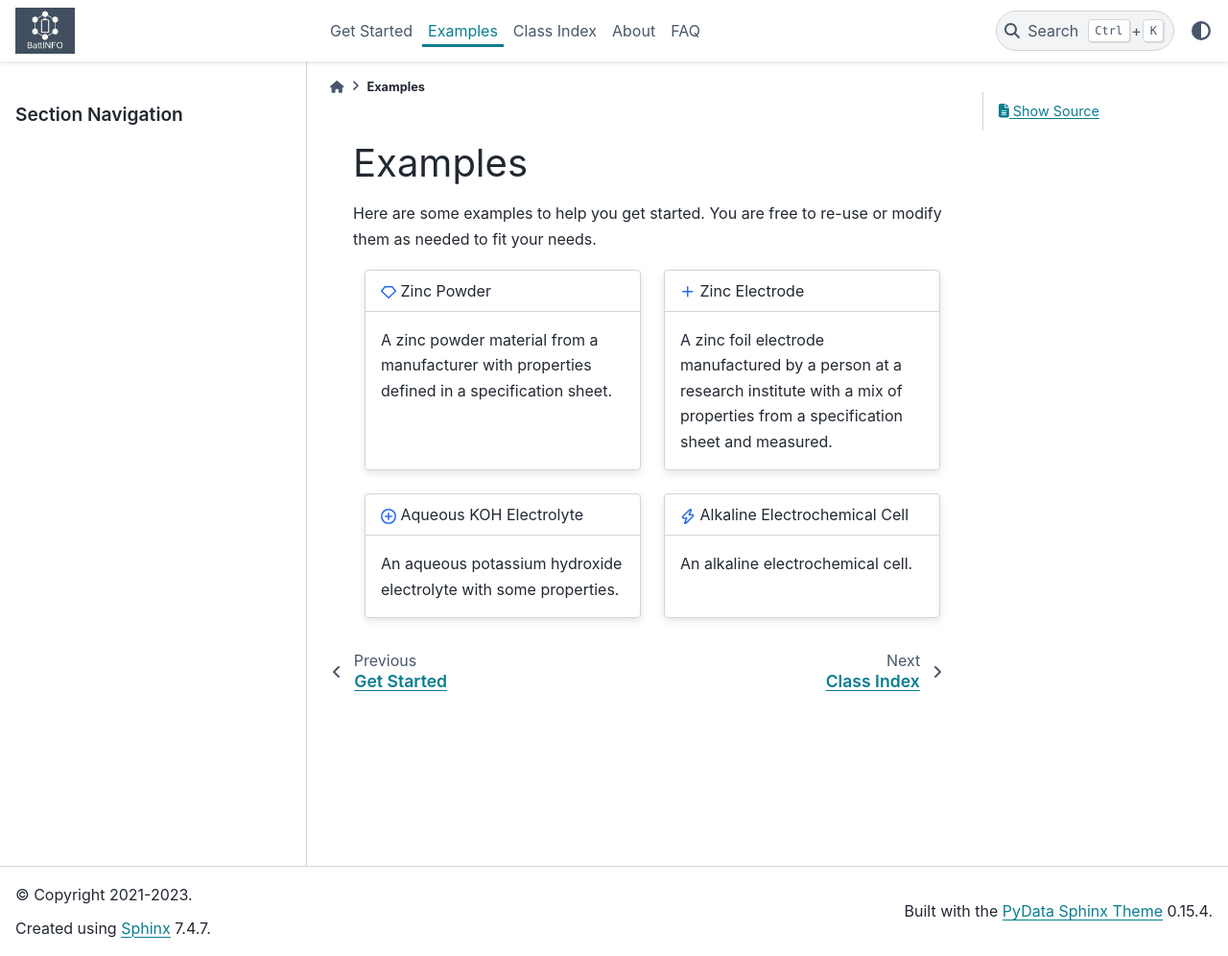
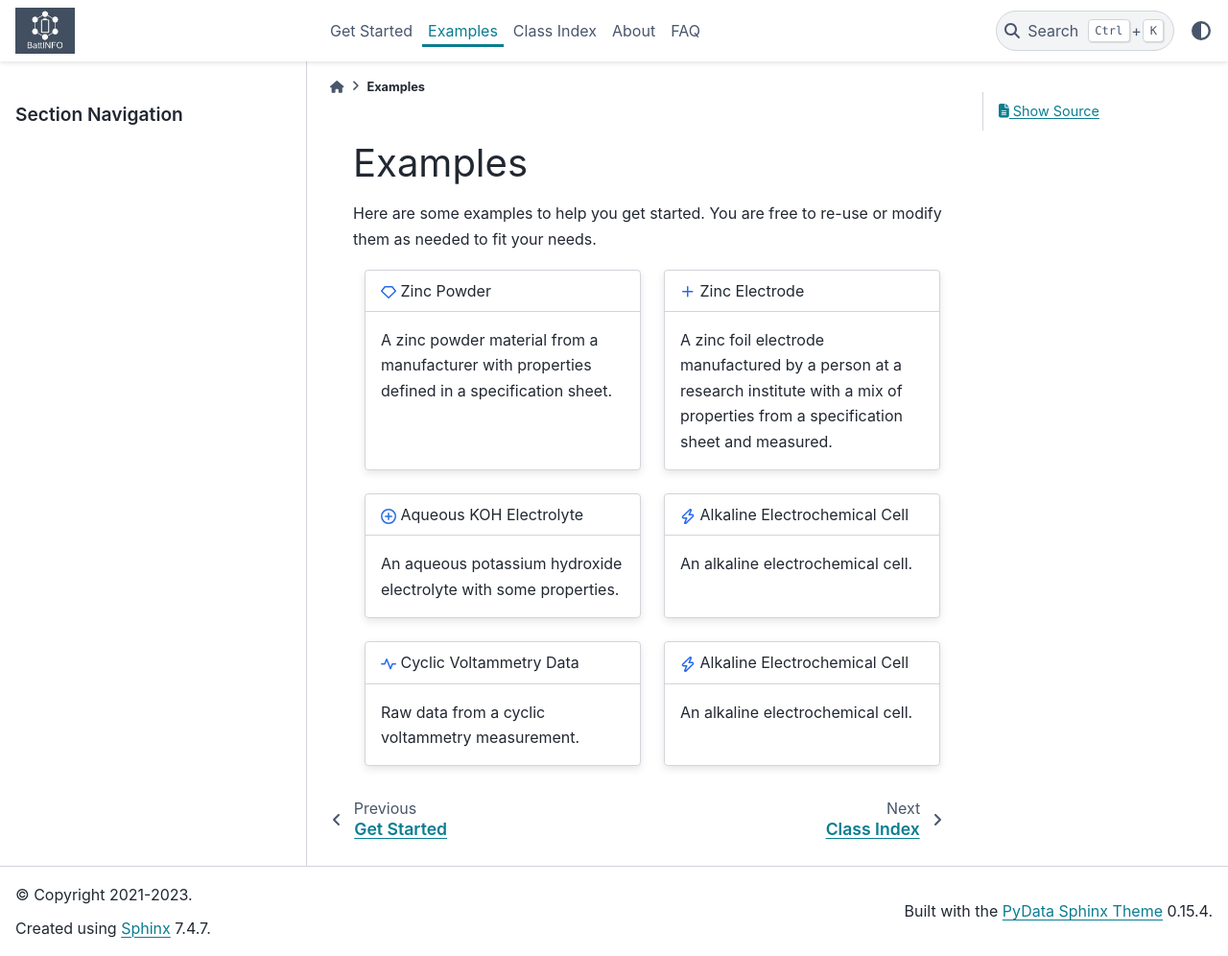
Before and after one commit to emmo-repo/domain-electrochemistry, a Sphinx documentation site: the page built from sphinx/examples.rst, in a window 1280 px wide and 996 px high. Shown: the whole window at 96% size. Built offline with Sphinx 7.4.7 and the PyData theme 0.15.4, drawn with Linux system fonts in a browser that asks for light colours.

Commit message:
update cv example

```diff
--- a/sphinx/examples.rst
+++ b/sphinx/examples.rst
@@ -34,3 +34,19 @@ Here are some examples to help you get started. You are free to re-use or modify
         :octicon:`zap;1em;sd-text-info`  Alkaline Electrochemical Cell
         ^^^^^^^^^^
         An alkaline electrochemical cell.
+
+.. grid::
+
+    .. grid-item-card::
+        :link: example_cyclic_voltammetry.html
+
+        :octicon:`pulse;1em;sd-text-info`  Cyclic Voltammetry Data
+        ^^^^^^^^
+        Raw data from a cyclic voltammetry measurement.
+
+    .. grid-item-card::
+        :link: example_alkaline_electrochemical_cell.html
+
+        :octicon:`zap;1em;sd-text-info`  Alkaline Electrochemical Cell
+        ^^^^^^^^^^
+        An alkaline electrochemical cell.
```
Also changed, not shown: sphinx/example_cyclic_voltammetry.rst (+11 -3 lines).
